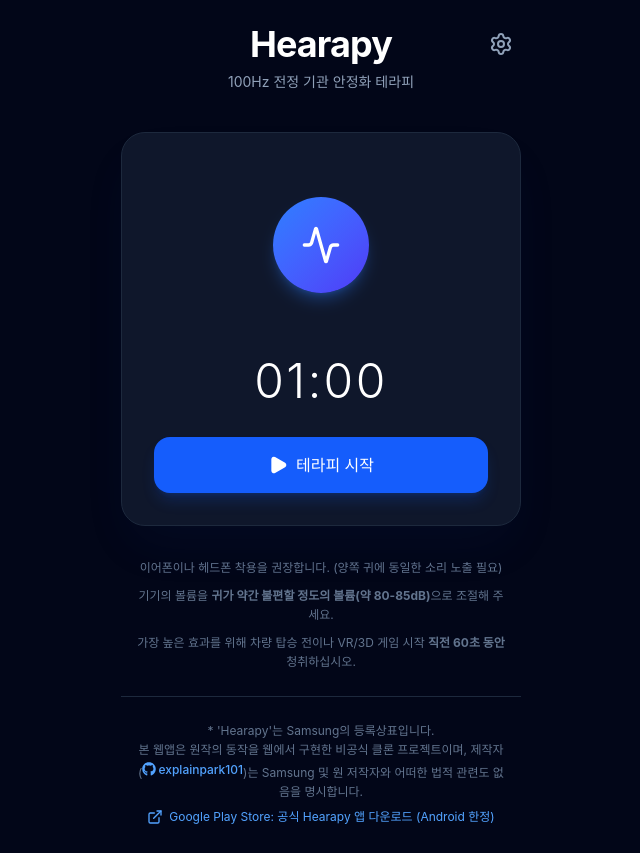
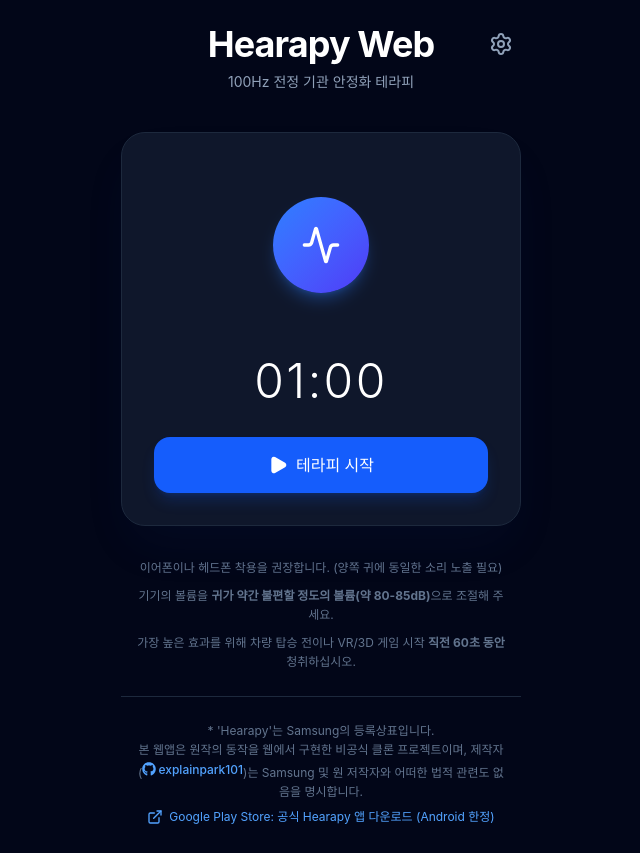
Before and after one commit to explainpark101/hearapy-web, a React (Vite) app: page / in a window 1280 px wide. Shown: the whole page, without its empty margins (319-959 px from the left). Built offline with nearby package versions, Linux system fonts and the light colour scheme.

Commit message:
chore: change app name

```diff
--- a/src/App.jsx
+++ b/src/App.jsx
@@ -408,7 +408,7 @@
 
           {/* 헤더 섹션 */}
           <div className="text-center mb-10 w-full">
-            <h1 className="text-4xl font-bold text-white tracking-tight mb-2">Hearapy</h1>
+            <h1 className="text-4xl font-bold text-white tracking-tight mb-2">Hearapy Web</h1>
             <p className="text-slate-400 text-sm">100Hz 전정 기관 안정화 테라피</p>
           </div>
 
```
